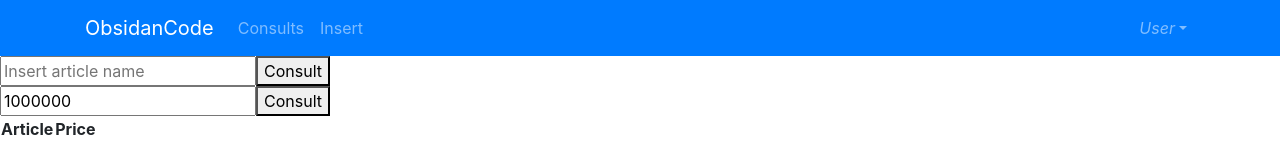
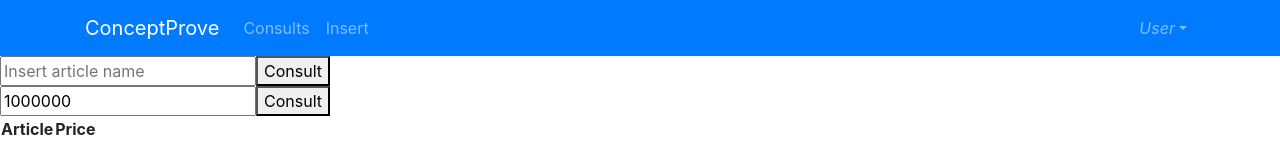
Before and after one commit to Vega-Luis/vue-frontend, a Vue app: page /consults in a window 1280 px wide. Shown: the top 160 px of the page. Built offline with nearby package versions, Linux system fonts and the light colour scheme.

Commit message:
feat: addign NavBar behavior

```diff
--- a/src/App.vue
+++ b/src/App.vue
@@ -1,45 +1,33 @@
 <template>
   <div id="app">
-    <b-navbar toggleable="lg" type="dark" variant="primary">
-    <b-container>
-    <b-navbar-brand to="/consults">ObsidanCode</b-navbar-brand>
-
-    <b-navbar-toggle target="nav-collapse"></b-navbar-toggle>
-
-    <b-collapse id="nav-collapse" is-nav>
-      <b-navbar-nav>
-        <b-nav-item to="/consults">Consults</b-nav-item>
-        <b-nav-item to="/insert">Insert</b-nav-item>
-      </b-navbar-nav>
-
-      <!-- Right aligned nav items -->
-      <b-navbar-nav class="ml-auto">
-        <b-nav-item-dropdown right>
-          <!-- Using 'button-content' slot -->
-          <template #button-content>
-            <em>User</em>
-          </template>
-          <b-dropdown-item to="/">Sign Out</b-dropdown-item>
-        </b-nav-item-dropdown>
-      </b-navbar-nav>
-    </b-collapse>
-    </b-container>
-  </b-navbar>
-
+    <NavBar v-if="!isLoginPage"></NavBar>
     <router-view></router-view>
   </div>
 </template>
 
 <script>
-import Login from './components/Login.vue'
-import Consults from './components/Consults.vue'
-import Insert from './components/Insert.vue'
+import NavBar from "./components/NavBar.vue"
+import Login from "./components/Login.vue";
+import Consults from "./components/Consults.vue";
+import Insert from "./components/Insert.vue";
 export default {
-  name: 'App',
+  data() {
+    return {
+      currentRouteName: 'consults',
+    }
+  },
+  name: "App",
   components: {
+    NavBar,
     Login,
     Insert,
-    Consults
+    Consults,
   },
-}
+  computed: {
+    isLoginPage() {
+      console.log(this.$route.path)
+      return this.$route.path == '/login'
+    }
+  }
+};
 </script>
--- /dev/null
+++ b/src/components/NavBar.vue
@@ -0,0 +1,32 @@
+<template>
+<div>
+<b-navbar toggleable="lg" type="dark" variant="primary">
+      <b-container>
+        <b-navbar-brand to="/consults">ConceptProve</b-navbar-brand>
+
+        <b-navbar-toggle target="nav-collapse"></b-navbar-toggle>
+
+        <b-collapse id="nav-collapse" is-nav>
+          <b-navbar-nav>
+            <b-nav-item to="/consults">Consults</b-nav-item>
+            <b-nav-item to="/insert">Insert</b-nav-item>
+          </b-navbar-nav>
+
+          <!-- Right aligned nav items -->
+          <b-navbar-nav class="ml-auto">
+            <b-nav-item-dropdown right>
+              <!-- Using 'button-content' slot -->
+              <template #button-content>
+                <em>User</em>
+              </template>
+              <b-dropdown-item to="/">Sign Out</b-dropdown-item>
+            </b-nav-item-dropdown>
+          </b-navbar-nav>
+        </b-collapse>
+      </b-container>
+    </b-navbar>
+</div>
+</template>
+
+<script>
+</script>
```
Also changed, not shown: src/router/index.js (+5 -3 lines).
